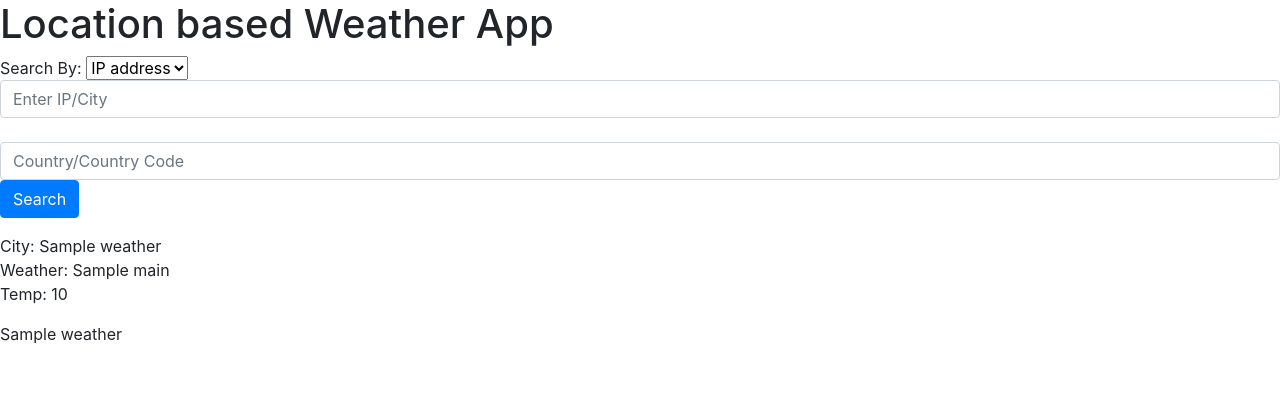
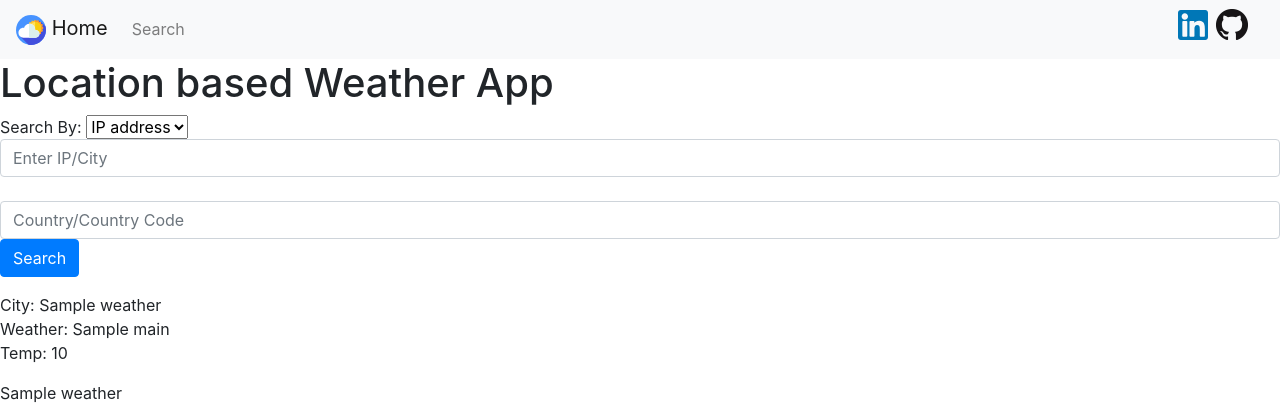
Before and after one commit to sukanta-27/OneStopWeather, a Flask app: template templates/index.html in a window 1280 px wide. Shown: the top 420 px of the page. Run offline with Flask 2, Linux system fonts and the light colour scheme; the template is opened without the code that fills it: most values are stand-ins (such as "Sample title", 1, 10 or a date in 2020); some libraries are stand-ins or nearby versions.

Commit message:
Add navbar - very basic ugly one

```diff
--- a/app.py
+++ b/app.py
@@ -44,5 +44,10 @@ def index():
 
     return render_template('index.html', weather=weather)
 
+
+@app.route('/search', methods=['GET', 'POST'])
+def search():
+    pass
+
 if __name__ == '__main__':
     app.run(debug=True)
--- /dev/null
+++ b/static/style.css
@@ -0,0 +1,13 @@
+.navbar {
+    position: relative;
+}
+
+#githubLink {
+    position: absolute;
+    left: 95%;
+}
+
+#linkedinLink {
+    position: absolute;
+    left: 92%;
+}
--- a/templates/base.html
+++ b/templates/base.html
@@ -5,12 +5,42 @@
     <meta http-equiv="X-UA-Compatible" content="IE=edge">
     <meta name="viewport" content="width=device-width, initial-scale=1.0">
     <link rel="stylesheet" href="https://maxcdn.bootstrapcdn.com/bootstrap/4.0.0/css/bootstrap.min.css" integrity="sha384-Gn5384xqQ1aoWXA+058RXPxPg6fy4IWvTNh0E263XmFcJlSAwiGgFAW/dAiS6JXm" crossorigin="anonymous">
+    <link rel="stylesheet" href="/static/style.css">
     <script src="https://code.jquery.com/jquery-3.2.1.slim.min.js" integrity="sha384-KJ3o2DKtIkvYIK3UENzmM7KCkRr/rE9/Qpg6aAZGJwFDMVNA/GpGFF93hXpG5KkN" crossorigin="anonymous"></script>
     <script src="https://cdnjs.cloudflare.com/ajax/libs/popper.js/1.12.9/umd/popper.min.js" integrity="sha384-ApNbgh9B+Y1QKtv3Rn7W3mgPxhU9K/ScQsAP7hUibX39j7fakFPskvXusvfa0b4Q" crossorigin="anonymous"></script>
     <script src="https://maxcdn.bootstrapcdn.com/bootstrap/4.0.0/js/bootstrap.min.js" integrity="sha384-JZR6Spejh4U02d8jOt6vLEHfe/JQGiRRSQQxSfFWpi1MquVdAyjUar5+76PVCmYl" crossorigin="anonymous"></script>
+
     <title>What's the Weather like</title>
 </head>
 <body>
+
+    <nav class="navbar navbar-expand-lg navbar-light bg-light">
+        <a class="navbar-brand" href="{{url_for('index')}}">
+            <img src="../static/assets/cloudy.svg" alt="icon" height="32px" width="30px">
+            Home
+        </a>
+        <button class="navbar-toggler" type="button" data-toggle="collapse" data-target="#navbarSupportedContent" aria-controls="navbarSupportedContent" aria-expanded="false" aria-label="Toggle navigation">
+          <span class="navbar-toggler-icon"></span>
+        </button>
+
+        <div class="collapse navbar-collapse" id="navbarSupportedContent">
+          <ul class="navbar-nav">
+            <li class="nav-item">
+                <a class="nav-link " href="{{url_for('search')}}">Search </a>
+            </li>
+            <li class="navbar-item" id="githubLink">
+                <a href="https://github.com/sukanta-27/Weather-App" target="_blank">
+                    <img src="/static/assets/GitHub-Mark-32px.png" alt="githubLink">&nbsp;
+                </a>
+            </li>
+            <li class="navbar-item" id="linkedinLink">
+                <a href="https://www.linkedin.com/in/sukanta-roy-448a5856" target="_blank">
+                    <img src="/static/assets/linkedin.svg" alt="linkedin" height="32px" width="30px">&nbsp;
+                </a>
+            </li>
+        </ul>
+        </div>
+      </nav>
     {% block content %}
 
     {% endblock content %}
--- /dev/null
+++ b/templates/search.html
@@ -0,0 +1,5 @@
+{% extends 'base.html' %}
+
+<div class="container">
+
+</div>
```
Also changed, not shown: static/assets/GitHub-Mark-32px.png (added), static/assets/cloudy.svg (added), static/assets/linkedin.svg (added).
